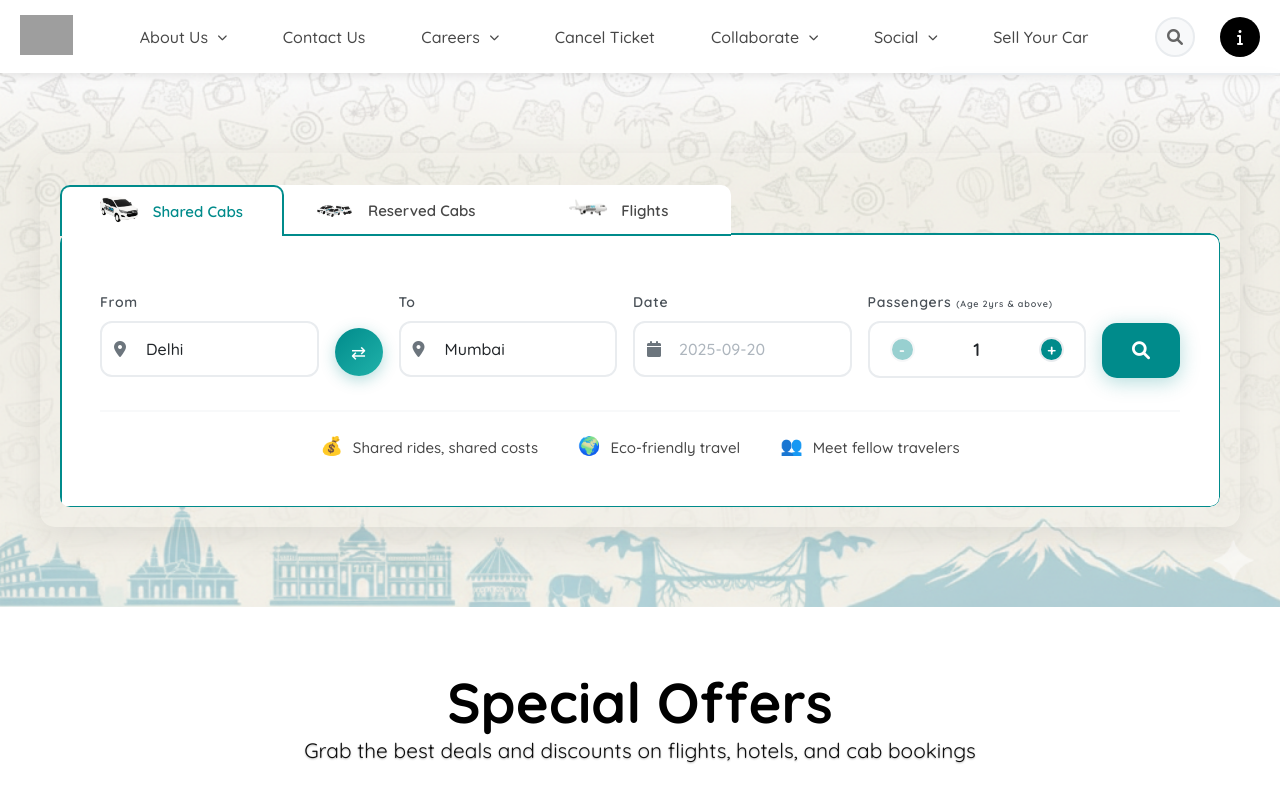
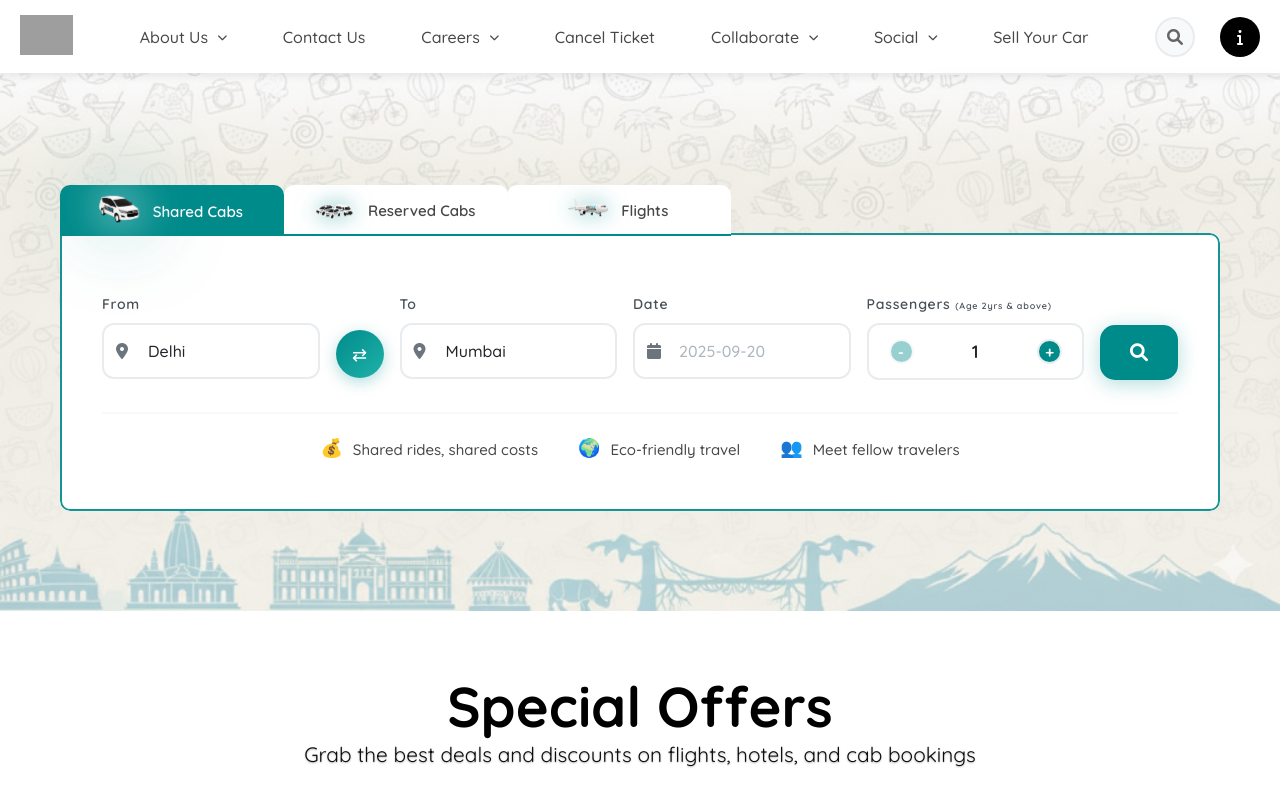
Before and after one commit to abhishj2/wizridehome, an Angular app: page / in a window 1280 px wide. Shown: the top 800 px of the page. Built offline with nearby package versions, Linux system fonts and the light colour scheme; grey boxes are pictures that could not be loaded.

Commit message:
homecssupdate

```diff
--- a/src/app/home/home.component.css
+++ b/src/app/home/home.component.css
@@ -114,9 +114,12 @@ h2{
 
 
 .nav-tab.active {
-    color:darkcyan;
-    background: transparent;
+    color: white;
+    background: darkcyan;
     border: 2px solid darkcyan;
+    border-bottom: none;
+    position: relative;
+    z-index: 2;
 }
 
 .nav-tab:not(.active):hover {
@@ -128,21 +131,33 @@ h2{
 
 .nav-tab .icon {
     font-size: 18px;
-    transition: transform 0.3s ease;
+    transition: all 0.3s ease;
+    position: relative;
+    display: inline-block;
+    filter: drop-shadow(0 0 5px rgba(0, 139, 139, 0.3));
+    animation: iconPulse 2s ease-in-out infinite;
 }
 
 .nav-tab.active .icon {
     transform: scale(1.1);
+    filter: drop-shadow(0 0 15px rgba(255, 255, 255, 0.8)) drop-shadow(0 0 25px rgba(0, 139, 139, 0.6));
+    animation: activeIconPulse 1.5s ease-in-out infinite;
+}
+
+.nav-tab:not(.active):hover .icon {
+    filter: drop-shadow(0 0 8px rgba(0, 139, 139, 0.5));
+    animation: iconHoverGlow 1s ease-in-out infinite alternate;
 }
 .nav-tabs {
     /* position:absolute; */
     /* top:5px; */
      z-index:9999999999 !important;
-    background:#ffff;
+
 }
 
 .nav-tab{
 border-bottom:2px solid darkcyan !important;
+background: #fff;
 
 }
 .nav-tab.active{
@@ -172,8 +187,8 @@ border-bottom:2px solid darkcyan !important;
 
 .container.header{
     border-radius: 15px;
-    box-shadow: 0 10px 30px rgba(0, 0, 0, 0.08);
     background: none !important;
+    box-shadow: rgba(149, 157, 165, 0.2) 0px 0px 0px;
 }
 /* .container.header{
     margin-top: 80px !important;
@@ -192,7 +207,6 @@ border-bottom:2px solid darkcyan !important;
     background: #ffffff;
     border-radius: 0 10px 10px 10px;
     margin-top: 60px;
-    border-radius: 10px;
 }
 
 .tab-content {
@@ -240,94 +254,102 @@ border-bottom:2px solid darkcyan !important;
 
 
 
-.tab-content.active .booking-form.tab-1::before {
-    content: "";
-    position: absolute;
-    inset: 0;
-
-    padding: 1.5px;
-    border-radius: 0 10px 10px 0px;
-    background: darkcyan;
-    -webkit-mask:
-        linear-gradient(#fff 0 0) content-box,
-        linear-gradient(#fff 0 0);
-    -webkit-mask-composite: xor;
-    mask:
-        linear-gradient(#fff 0 0) content-box,
-        linear-gradient(#fff 0 0);
-    mask-composite: exclude;
-    z-index: -1;
-    animation: borderTraverseSmooth 3s ease-out both;
-    clip-path: polygon(0% 100%, 100% 100%, 100% 5%, 0% 5%);
-}
-.tab-content.active .booking-form.tab-2::before {
-    content: "";
-    position: absolute;
-    inset: 0;
-
-    padding: 1.5px;
+/* Direct border styling with transformations and transitions */
+.booking-form {
+    border: 2px solid transparent;
+    border-radius: 0 10px 10px 10px;
+    transition: all 0.4s cubic-bezier(0.25, 0.8, 0.25, 1);
+    transform: scale(1);
+    opacity: 1;
+}
+
+.tab-content.active .booking-form {
+    border: 2px solid darkcyan;
+    border-top: none;
+    box-shadow: 0 8px 25px rgba(0, 139, 139, 0.15);
+    animation: borderReveal 0.6s ease-out;
+    /* margin-top: -2px; */
+    position: relative;
+    z-index: 1;
+}
+
+.tab-content.active .booking-form.tab-1 {
+    border-radius: 0 10px 10px 10px;
+}
+
+.tab-content.active .booking-form.tab-2 {
     border-radius: 10px;
-    background: darkcyan;
-    -webkit-mask:
-        linear-gradient(#fff 0 0) content-box,
-        linear-gradient(#fff 0 0);
-    -webkit-mask-composite: xor;
-    mask:
-        linear-gradient(#fff 0 0) content-box,
-        linear-gradient(#fff 0 0);
-    mask-composite: exclude;
-    z-index: -1;
-    animation: borderTraverseSmooth 3s ease-out both;
-    clip-path: polygon(0% 100%, 100% 100%, 100% 5%, 0% 5%);
-}
-
-.tab-content.active .booking-form.tab-3::before {
-    content: "";
-    position: absolute;
-    inset: 0;
-
-    padding: 1.5px;
+}
+
+.tab-content.active .booking-form.tab-3 {
     border-radius: 10px;
-    background: darkcyan;
-    -webkit-mask:
-        linear-gradient(#fff 0 0) content-box,
-        linear-gradient(#fff 0 0);
-    -webkit-mask-composite: xor;
-    mask:
-        linear-gradient(#fff 0 0) content-box,
-        linear-gradient(#fff 0 0);
-    mask-composite: exclude;
-    z-index: -1;
-    animation: borderTraverseSmooth 3s ease-out both;
-    clip-path: polygon(0% 100%, 100% 100%, 100% 5%, 0% 5%);
+}
+
+/* Inactive booking forms */
+.tab-content:not(.active) .booking-form {
+    border: 2px solid transparent;
+    transform: scale(0.98);
+    opacity: 0.7;
 }
 
 /* Hide border below active tab - REMOVED */
 
-@keyframes borderTraverseSmooth {
+@keyframes borderReveal {
     0% {
-        clip-path: polygon(100% 0%, 100% 0%, 100% 100%, 100% 100%);
-        opacity: 0;
-    }
-    2% {
-        opacity: 1;
-    }
-    25% {
-        /* Complete right edge */
-        clip-path: polygon(100% 0%, 100% 0%, 100% 100%, 100% 100%);
+        border-color: transparent;
+        transform: scale(0.98);
+        box-shadow: none;
     }
     50% {
-        /* Complete bottom edge */
-        clip-path: polygon(100% 0%, 100% 0%, 100% 100%, 0% 100%);
-    }
-    75% {
-        /* Complete left edge */
-        clip-path: polygon(100% 0%, 100% 0%, 0% 100%, 0% 100%);
+        border-color: rgba(0, 139, 139, 0.5);
+        transform: scale(1.01);
     }
     100% {
-        /* Complete top edge - full border visible */
-        clip-path: polygon(100% 0%, 100% 100%, 0% 100%, 0% 0%);
-        /* opacity: 1; */
+        border-color: darkcyan;
+        transform: scale(1.02);
+        box-shadow: 0 8px 25px rgba(0, 139, 139, 0.15);
+    }
+}
+
+/* Icon Glow Animations */
+@keyframes iconPulse {
+    0% {
+        filter: drop-shadow(0 0 5px rgba(0, 139, 139, 0.3));
+        transform: scale(1);
+    }
+    50% {
+        filter: drop-shadow(0 0 10px rgba(0, 139, 139, 0.6));
+        transform: scale(1.05);
+    }
+    100% {
+        filter: drop-shadow(0 0 5px rgba(0, 139, 139, 0.3));
+        transform: scale(1);
+    }
+}
+
+@keyframes activeIconPulse {
+    0% {
+        filter: drop-shadow(0 0 15px rgba(255, 255, 255, 0.8)) drop-shadow(0 0 25px rgba(0, 139, 139, 0.6));
+        transform: scale(1.1);
+    }
+    50% {
+        filter: drop-shadow(0 0 20px rgba(255, 255, 255, 1)) drop-shadow(0 0 35px rgba(0, 139, 139, 0.8));
+        transform: scale(1.15);
+    }
+    100% {
+        filter: drop-shadow(0 0 15px rgba(255, 255, 255, 0.8)) drop-shadow(0 0 25px rgba(0, 139, 139, 0.6));
+        transform: scale(1.1);
+    }
+}
+
+@keyframes iconHoverGlow {
+    0% {
+        filter: drop-shadow(0 0 8px rgba(0, 139, 139, 0.5));
+        transform: scale(1);
+    }
+    100% {
+        filter: drop-shadow(0 0 12px rgba(0, 139, 139, 0.7));
+        transform: scale(1.05);
     }
 }
 
@@ -673,11 +695,12 @@ border-bottom:2px solid darkcyan !important;
     border: 2px solid #e9ecef;
     border-top: none;
     border-radius: 0 0 12px 12px;
-    max-height: 220px;
+    max-height: 300px;
     overflow-y: auto;
     z-index: 1000;
     display: none;
     box-shadow: 0 8px 25px rgba(0, 0, 0, 0.12);
+    min-height: 50px;
 }
 
 .city-suggestions.active {
@@ -1901,8 +1924,22 @@ a.service-cta-btn {
 
 
 .city-suggestions.active::-webkit-scrollbar {
-    display:none;
- }
+    width: 6px;
+}
+
+.city-suggestions.active::-webkit-scrollbar-track {
+    background: #f1f1f1;
+    border-radius: 3px;
+}
+
+.city-suggestions.active::-webkit-scrollbar-thumb {
+    background: #c1c1c1;
+    border-radius: 3px;
+}
+
+.city-suggestions.active::-webkit-scrollbar-thumb:hover {
+    background: #a8a8a8;
+}
 
 /* Time Input Display */
 
@@ -4303,6 +4340,22 @@ button.nav-tab img{
    border-top-left-radius:10px !important;
  }
 
- .booking-form::before{
-    border-top-left-radius:0px !important;
-}
+
+
+ .nav-tab:last-child,
+ .nav-tabs{
+    border-top-right-radius:10px !important;
+    border-top-left-radius:10px !important;
+  }
+  .tab-content.active .booking-form{
+    border:5px solid #149494 !important;
+    border-top-width:2px !important;
+        border-bottom-width:2px !important;
+    border-left-width:2px !important;
+     border-right-width:2px !important;
+
+}
+.booking-form{
+        border-top-left-radius:0px !important;
+
+}
```
